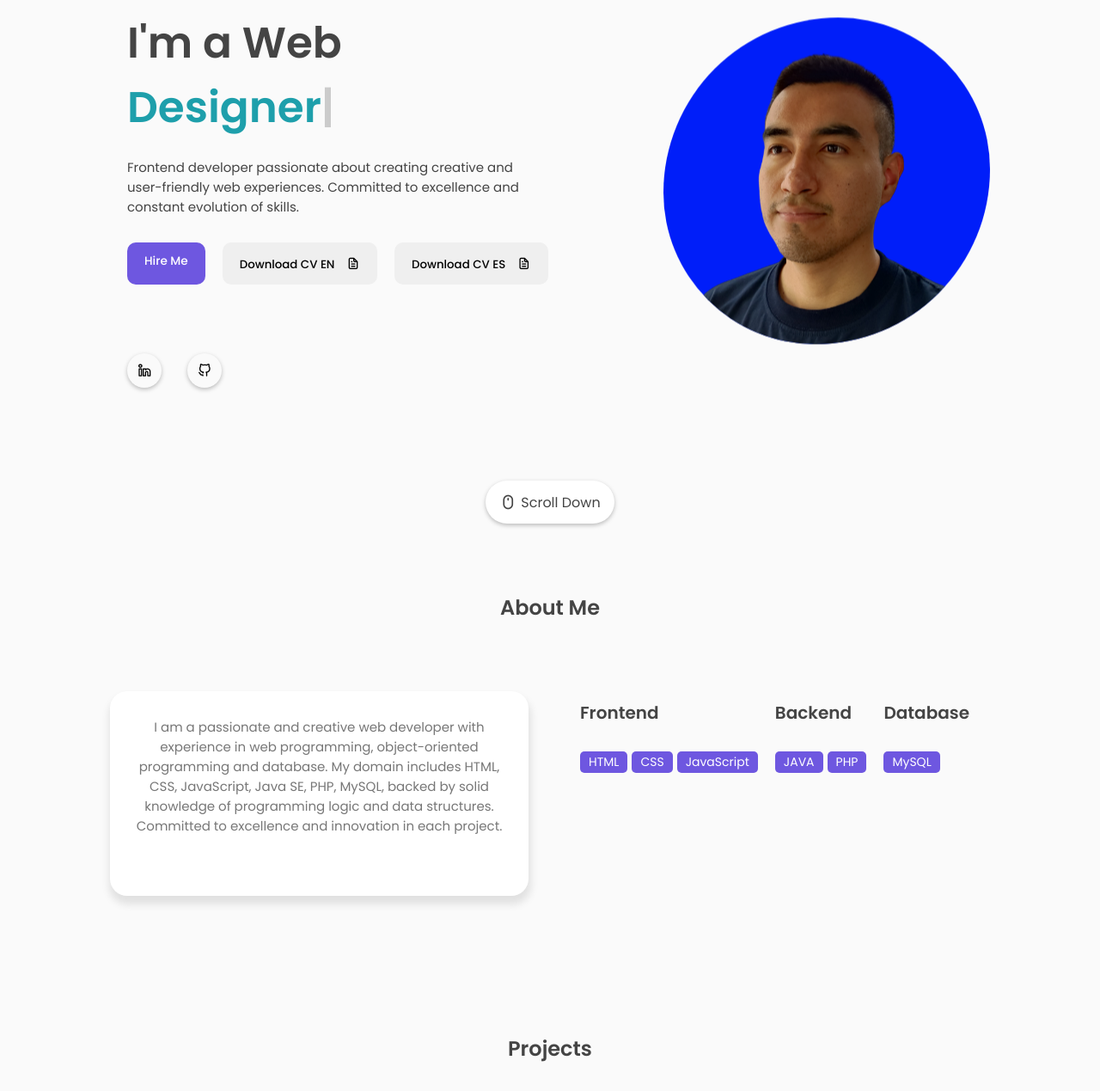
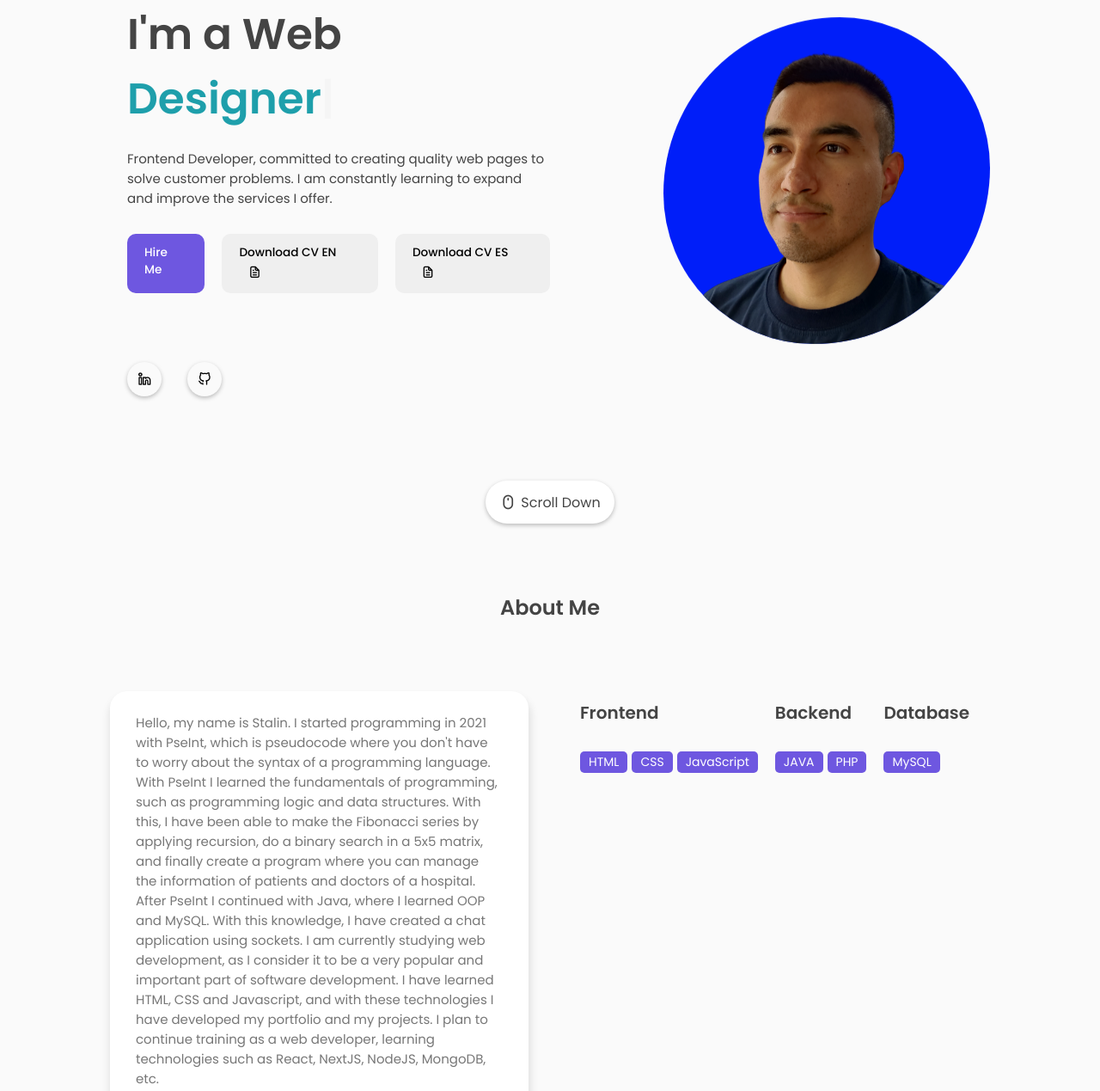
Before and after one commit to Stalin-Developer/Portfolio, a plain HTML site: page index.html in a window 1280 px wide. Shown: the part 191-1460 px from the top of the page at 86% size. Drawn offline with nearby package versions, Linux system fonts and the light colour scheme.

Commit message:
We add functionality to the CV buttons.

```diff
--- a/css/styles.css
+++ b/css/styles.css
@@ -205,6 +205,14 @@ nav .nav-logo{
 .featured-text-btn>.blue-btn:hover{
     background: var(--first-color-hover);
 }
+.featured-text-btn a{
+    background: #efefef;
+    color: black;
+
+    font-size: 85%;
+    text-decoration: none;
+}
+
 .social_icons{
     display: flex;
     margin-top: 5em;
@@ -322,15 +330,20 @@ h3{
     display: flex;
     align-items: center;
     flex-direction: column;
-    padding-block: 30px 70px;
-    padding-inline: 20px;
+
+    /*Padding above and under of the text.*/
+    padding-block: 25px 30px;
+
+    /*Padding of the sides of the text.*/
+    padding-inline: 30px;
+
     width: 100%;
     background: var(--color-white);
     box-shadow: 1px 8px 10px 2px var(--first-shadow-color);
     border-radius: 20px;
 }
 .about-info p{
-    text-align: center;
+    text-align: left;
     font-size: 15px;
     color: #777;
 }
--- a/index.html
+++ b/index.html
@@ -188,14 +188,17 @@
                     </div>
                     <div class="featured-text-info">
                         <p>
-                            Frontend developer passionate about creating creative and user-friendly web experiences.
-                            Committed to excellence and constant evolution of skills.
+                            Frontend Developer, committed to creating quality web pages to solve customer problems.
+                            I am constantly learning to expand and improve the services I offer.
                         </p>
                     </div>
                     <div class="featured-text-btn">
                         <a href="#contact" class="btn blue-btn">Hire Me</a>
-                        <button class="btn">Download CV EN <i class="uil uil-file-alt"></i></button>
-                        <button class="btn">Download CV ES <i class="uil uil-file-alt"></i></button>
+
+                        <!--CV buttons.-->
+                        <a href="https://drive.google.com/file/d/1CsKZEFNbGo6mqXAYIN5gBGrXYhwi7soL/view?usp=sharing" target="_blank" class="btn">Download CV EN <i class="uil uil-file-alt"></i></a>
+                        <a href="https://drive.google.com/file/d/1JehHCU_beZ5F3NQvrvdsolNZt5RTq91V/view?usp=sharing" target="_blank" class="btn">Download CV ES <i class="uil uil-file-alt"></i></a>
+
                     </div>
                     <div class="social_icons">
                         <a href="https://www.linkedin.com/in/stalin-developer" class="icon"><i
@@ -226,11 +229,14 @@
                     <div class="col">
                         <div class="about-info">
                             <p>
-                                I am a passionate and creative web developer with experience in web programming,
-                                object-oriented programming and database.
-                                My domain includes HTML, CSS, JavaScript, Java SE, PHP, MySQL, backed by solid knowledge
-                                of programming logic and data structures.
-                                Committed to excellence and innovation in each project.
+                                Hello, my name is Stalin. I started programming in 2021 with PseInt, which is pseudocode where you don't have to worry about the syntax of a programming language.
+                                With PseInt I learned the fundamentals of
+                                programming, such as programming logic and data structures. With this, I have been able to make the Fibonacci series by applying recursion,
+                                do a binary search in a 5x5 matrix, and finally create a program where you can manage the information of patients and doctors of a hospital.
+                                After PseInt I continued with Java, where I learned OOP and MySQL. With this knowledge, I have created a chat application using sockets.
+                                I am currently studying web development, as I consider it to be a very popular and important part of software development.
+                                I have learned HTML, CSS and Javascript, and with these technologies I have developed my portfolio and my projects.
+                                I plan to continue training as a web developer, learning technologies such as React, NextJS, NodeJS, MongoDB, etc.
                             </p>
                         </div>
                     </div>
```
